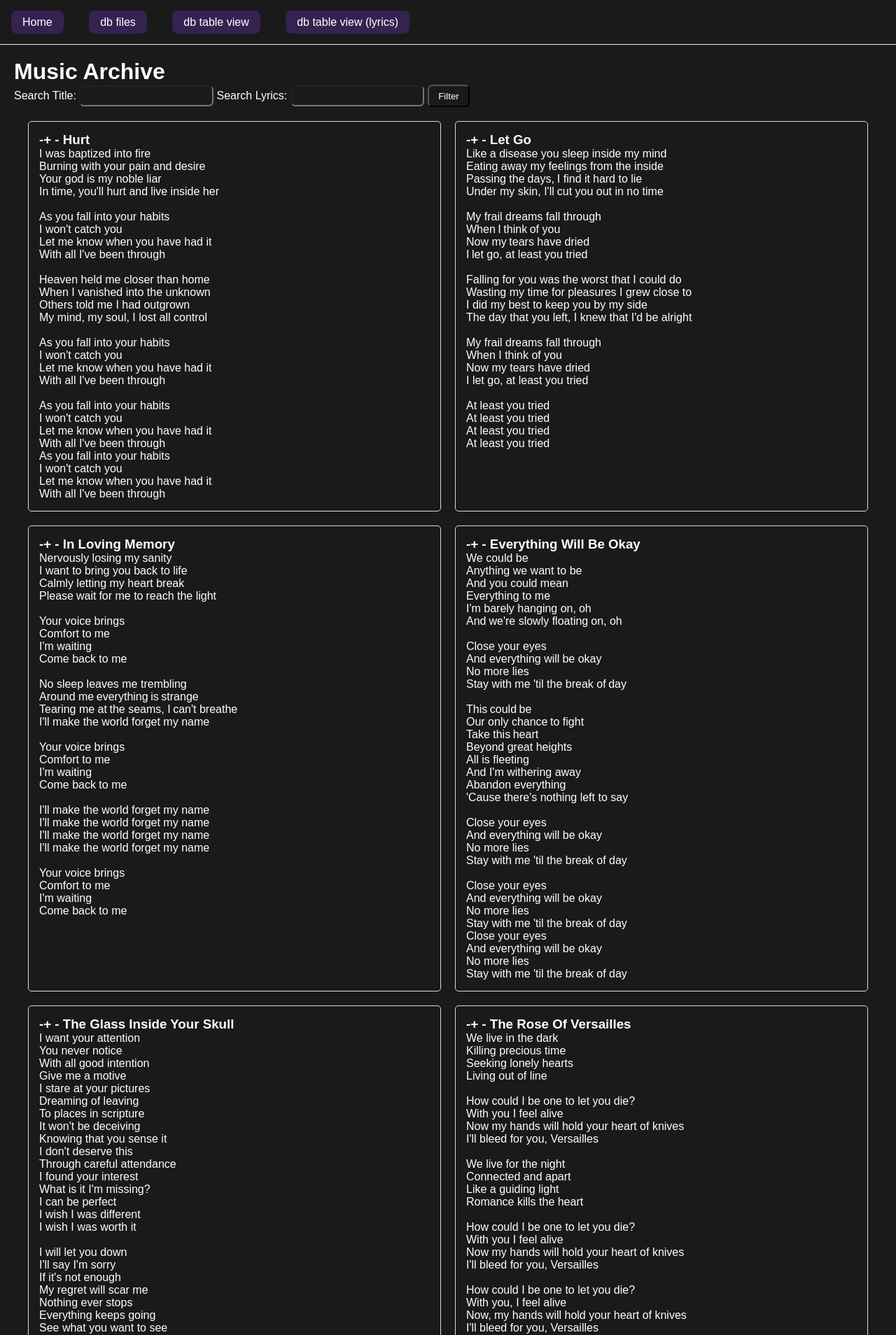
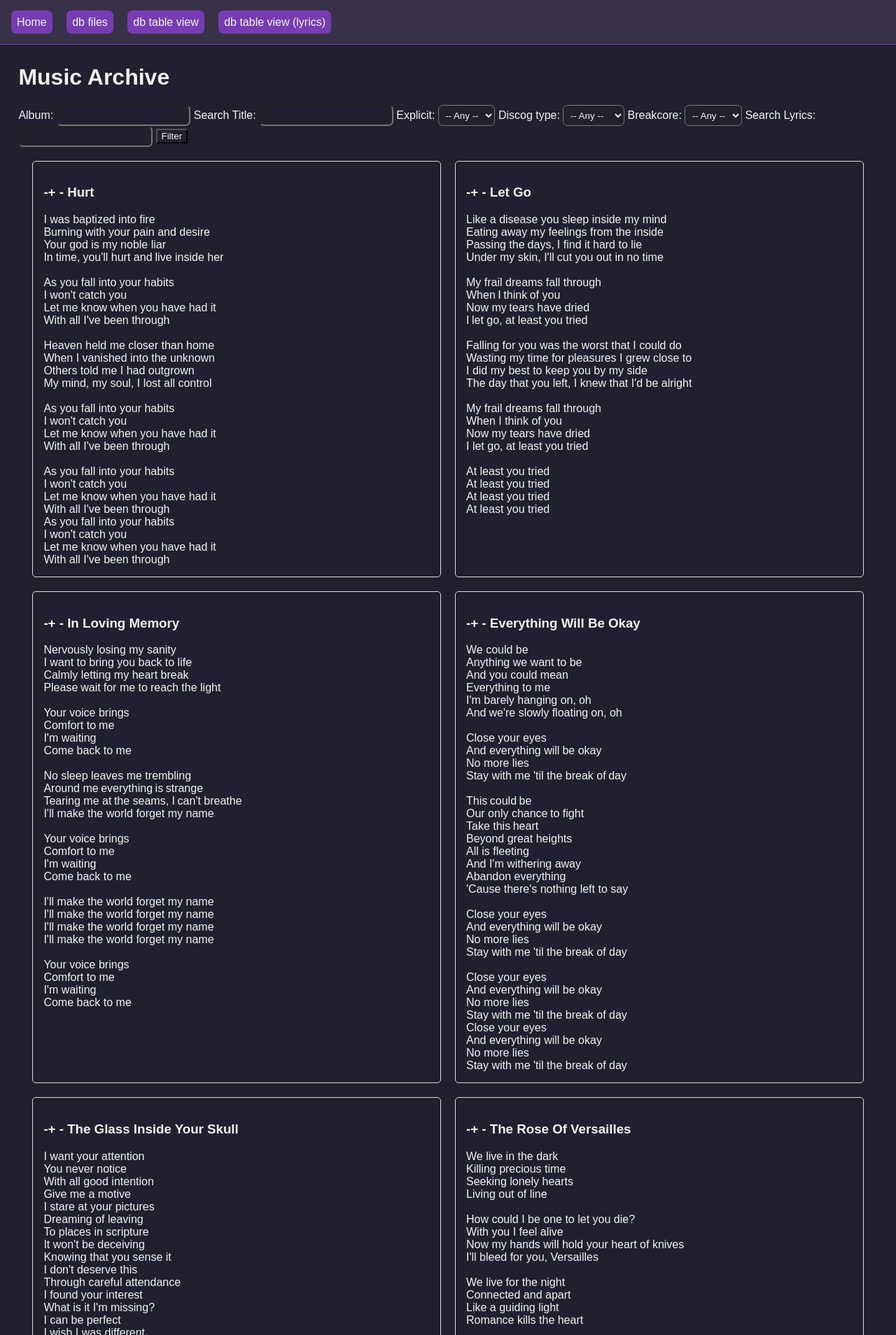
Before and after one commit to Kars-Ascended/MKA, a PHP site: page /pages/lyrics.php in a window 1280 px wide. Shown: the top 1908 px of the page at 70% size. Run offline with PHP 8.4, Linux system fonts and the light colour scheme; data comes from the database, SQL or seed files in the repository; both versions use the stored data as it was after the commit.

Commit message:
major css

```diff
--- a/backend/meta-include.php
+++ b/backend/meta-include.php
@@ -8,6 +8,7 @@
 
 <!-- CSS Stylesheets -->
 <link rel="stylesheet" href="../css/base.css">
+<link rel="stylesheet" href="../css/index-img.css">
 <link rel="stylesheet" href="../css/main.css">
 <link rel="stylesheet" href="../css/meta-include.css">
 <link rel="stylesheet" href="../css/table.css">
--- a/css/base.css
+++ b/css/base.css
@@ -1,28 +1,47 @@
+/* Base == */
+
 :root {
-    --primary-color: #9c3d3d;
-    --secondary-color: #c08080;
-    --accent-color: #342250;
+    /* Global Values*/
+    --main-br-radius: 7px;
+    --main-br-radius-x2: 14px;
 
-    --light-almost-black: #363636;
-    --almost-black: #1a1a1a;
-    --almost-white: #f0f0f0;
+    /* Colours */
+    --main: #202030;
+    --secondary: #39304A;
+    --accent: rgb(120, 60, 177);
+    --accent-secondary: #A1869E;
+    --white: #F2F4F3;
 }
 
-* {
-    box-sizing: border-box;
-    margin: 0;
-    padding: 0;
-    color:white;
-    text-decoration: none;
+*, *::before, *::after {
+    box-sizing: border-box !important;
+    color: var(--white);
 }
 
 body {
-    padding-top: 4em; /* Space for the nav bar */
+    font-family: Arial;
+    margin: 0; padding-top: 0.5em;
+    margin-top: 4em !important;
+    min-height: calc(100vh - 4em);
+    background-color: var(--main);
+}
 
-    background-color: var(--almost-black);
+a {
+    background-color: var(--accent);
+    padding: 0.5em;
+    border-radius: var(--main-br-radius);
+    transition: all 0.3s ease-in-out;
 }
+
+img { border-radius: var(--main-br-radius-x2); }
 
 input, select, .button, .main{
     border-radius: 0.5em;
     padding: 0.4em;
 }
+
+/* CLASSES */
+
+.flex { display: flex; justify-content: space-between; }
+
+*[center] { text-align: center; }
--- /dev/null
+++ b/css/index-img.css
@@ -0,0 +1,28 @@
+/* Css for the index page */
+
+.welcome {
+  display: flex;
+  height: 15em;
+}
+
+.left {
+  display: flex;
+  align-items: center;
+  justify-content: center;
+  width: 15%;
+}
+
+.left img {
+  height: 100%; /* Image maintains height of parent */
+  width: auto; /* Ensures the div only takes up as much space as the image */
+  object-fit: contain; /* Ensures the entire image is visible */
+}
+
+.right {
+  flex: 1;
+  display: flex;
+  align-items: center;
+  justify-content: center;
+  text-align: center;
+  font-size: 3.5em;
+}
--- a/css/main.css
+++ b/css/main.css
@@ -1,17 +1,17 @@
-.main {
-    margin: auto;
-    width: 70vw; min-height: 5em;
-    background-color: var(--light-almost-black);
-    border: 1px solid var(--accent-color);
+/* Main CSS elements */
+
+main-element {
+    display: block;
+    margin: auto; margin-block: 2em; padding-inline: 0.75em; padding-block: 0.5em;
+    width: 80vw;
+
+    background-color: var(--secondary);
+    border: 1px solid var(--accent);
+    border-radius: var(--main-br-radius);
+
+    box-shadow: 4px 4px 20px rgba(0, 0, 0, 0.4);
 }
 
-
-.nav a, button {
-    background-color: var(--accent-color);
-    border-radius: 0.5em;
-    padding: 0.5em 1em;
+.welcome {
+    width: 90vw !important;
 }
-
-[centre] {
-    text-align: center;
-  }
--- a/css/meta-include.css
+++ b/css/meta-include.css
@@ -1,13 +1,19 @@
 .nav {
     position: absolute;
-    top:0; left:0;
+    top: 0;
+    left: 0;
     width: 100vw;
-    height: 4em; /* Reflect this in the body padding-top */
+    height: 4em;
+    z-index: 1000;
 
+    padding-inline: 0.5em;
     line-height: 4em;
-    border-bottom: 1px solid var(--almost-white);
+
+    background-color: var(--secondary);
+    border-bottom: 1px solid var(--accent);
 
     a {
-        margin: 1em;
+        text-decoration: none;
+        margin: 0.5em;
     }
 }
--- a/pages/lyrics.php
+++ b/pages/lyrics.php
@@ -4,14 +4,49 @@
     <?php include '../backend/meta-include.php'; ?>
     <?php include '../backend/table_display.php'; ?>
 </head>
-<body>
+<body class="main">
     <h1>Music Archive</h1>
 
     <!-- Filter Form -->
     <form method="get">
+    <label>
+            Album:
+            <input type="text" name="album" value="<?php echo htmlspecialchars($_GET['album'] ?? ''); ?>">
+        </label>
+
         <label>
             Search Title:
             <input type="text" name="title" value="<?php echo htmlspecialchars($_GET['title'] ?? ''); ?>">
+        </label>
+
+        <label>
+            Explicit:
+            <select name="explicit">
+                <option value="">-- Any --</option>
+                <option value="1" <?php if (($_GET['explicit'] ?? '') === '1') echo 'selected'; ?>>Yes</option>
+                <option value="0" <?php if (($_GET['explicit'] ?? '') === '0') echo 'selected'; ?>>No</option>
+            </select>
+        </label>
+
+        <label>
+            Discog type:
+            <select name="discog">
+                <option value="">-- Any --</option>
+                <option value="Main" <?php if (($_GET['discog'] ?? '') === 'Main') echo 'selected'; ?>>Main</option>
+                <option value="Pre-2010" <?php if (($_GET['discog'] ?? '') === 'Pre-2010') echo 'selected'; ?>>Pre-2010</option>
+                <option value="Remix" <?php if (($_GET['discog'] ?? '') === 'Remix') echo 'selected'; ?>>Remix</option>
+                <option value="Single" <?php if (($_GET['discog'] ?? '') === 'Single') echo 'selected'; ?>>Single</option>
+                <option value="Cover" <?php if (($_GET['discog'] ?? '') === 'Cover') echo 'selected'; ?>>Cover</option>
+            </select>
+        </label>
+
+        <label>
+            Breakcore:
+            <select name="volume">
+                <option value="">-- Any --</option>
+                <option value="1" <?php if (($_GET['volume'] ?? '') === '1') echo 'selected'; ?>>Yes</option>
+                <option value="0" <?php if (($_GET['volume'] ?? '') === '0') echo 'selected'; ?>>No</option>
+            </select>
         </label>
         <label>
             Search Lyrics:
```
Also changed, not shown: pages/index.php (+12 -4 lines), pages/songs.php (+4 -3 lines), assets/icons/mk-logo.png (added), db/mka.db.
